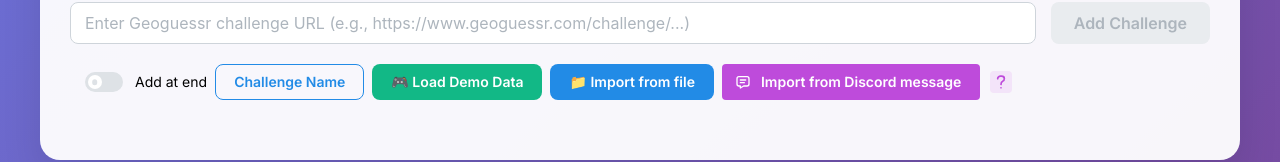
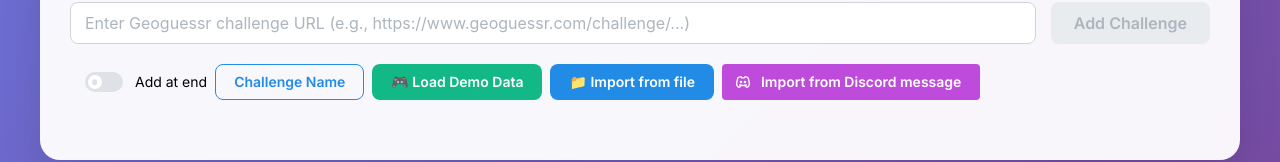
Before and after one commit to dingyiyi0226/geoguessr-challenge-tracker, a React (Create React App) app: page / in a window 1280 px wide. Shown: the part 783-945 px from the top of the page. Built offline with nearby package versions, Linux system fonts and the light colour scheme.

Commit message:
Update discord import ui

```diff
--- a/src/components/DiscordImporter.js
+++ b/src/components/DiscordImporter.js
@@ -1,6 +1,6 @@
 import React, { useRef } from 'react';
-import { Button, ActionIcon, Group } from '@mantine/core';
-import { IconMessage, IconQuestionMark } from '@tabler/icons-react';
+import { Button, Group, Tooltip } from '@mantine/core';
+import { IconBrandDiscord } from '@tabler/icons-react';
 import { fetchChallengesData } from '../utils/geoguessrApi';
 import { parseDiscordMessages } from '../utils/discord';
 
@@ -86,17 +86,24 @@
     reader.readAsText(file);
   };
 
-  const handleShowHint = () => {
-    onStatusUpdate?.({
-      type: 'info',
-      content: 'Export the Discord message as JSON by DiscordChatExporter. We fetch all challenge links from each message.'
-    });
-  };
+
 
   return (
     <Group gap="xs">
+      <Tooltip
+        label={
+          <>
+            Export the Discord message as JSON by DiscordChatExporter.
+            <br />
+            We fetch all challenge links from each message.
+          </>
+        }
+        multiline
+        w={300}
+        withArrow
+      >
         <Button
-        leftSection={<IconMessage size={16} />}
+          leftSection={<IconBrandDiscord size={16} />}
           variant="filled"
           color="grape"
           size="sm"
@@ -105,16 +112,7 @@
         >
           Import from Discord message
         </Button>
-
-      <ActionIcon
-        variant="light"
-        color="grape"
-        size="sm"
-        onClick={handleShowHint}
-        aria-label="Show hint for Discord import"
-      >
-        <IconQuestionMark size={20} />
-      </ActionIcon>
+      </Tooltip>
 
       <input
         type="file"
```
Lines whose indentation alone changed are shown as unchanged.
